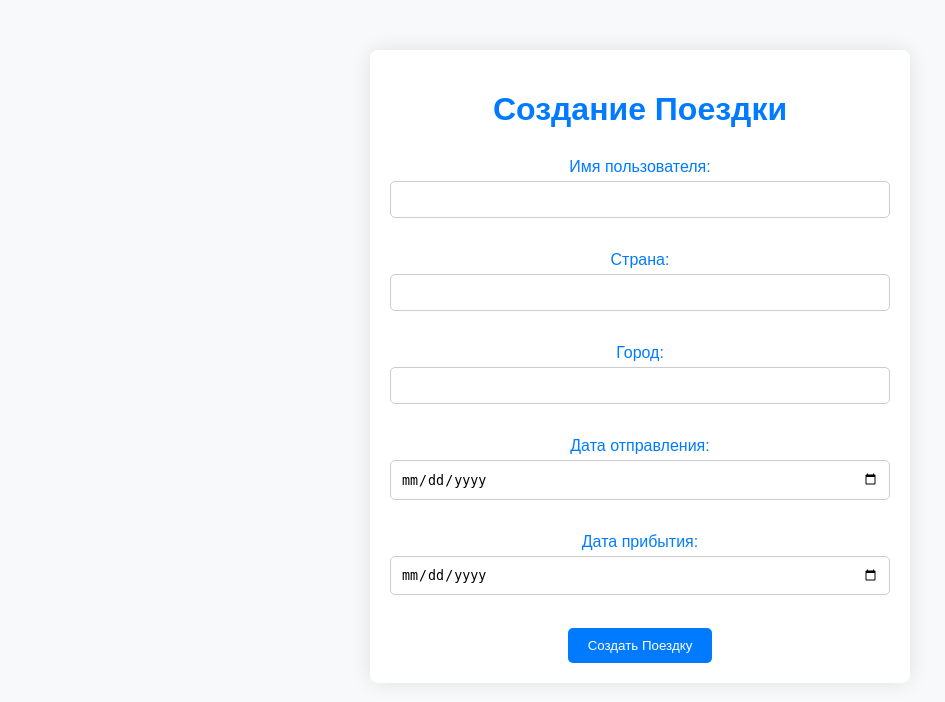
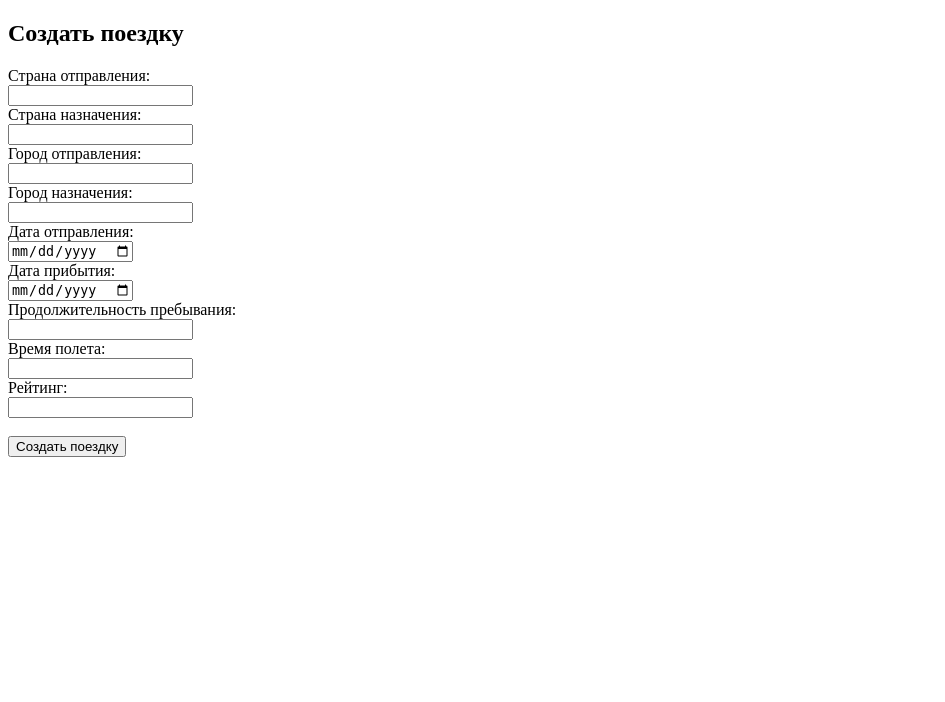
Before and after one commit to danxhuan/TeamLeapKeep, a Python web app: template templates/create_trip.html in a window 1280 px wide. Shown: the top 702 px of the page, without its empty margins (0-945 px from the left). Run offline with Jinja, Linux system fonts and the light colour scheme; the template is opened without the code that fills it, so the values that code supplies are empty.

Commit message:
Upd. html files
Изменение:
-Удалены стили из html файлов
-Изменена структура в create_trip.html
-Удалил кнопку регистрации в index.html
-Добавлена возможность зарегистрироваться в login.html

```diff
--- a/templates/create_trip.html
+++ b/templates/create_trip.html
@@ -3,79 +3,30 @@
 <head>
     <meta charset="UTF-8">
     <meta name="viewport" content="width=device-width, initial-scale=1.0">
-    <title>Создание Поездки</title>
-    <style>
-        body {
-            font-family: Arial, sans-serif;
-            background-color: #f8f9fa;
-            margin: 0;
-            padding: 0;
-        }
-        .container {
-            max-width: 500px;
-            margin: 50px auto;
-            padding: 20px;
-            background-color: #fff;
-            border-radius: 8px;
-            box-shadow: 0 0 20px rgba(0, 0, 0, 0.1);
-        }
-        h1 {
-            color: #007bff;
-            text-align: center;
-            margin-bottom: 30px;
-        }
-        form {
-            text-align: center;
-        }
-        label {
-            display: block;
-            color: #007bff;
-            margin-bottom: 5px;
-        }
-        input[type="text"],
-        input[type="date"] {
-            width: 100%;
-            padding: 10px;
-            margin-bottom: 15px;
-            border: 1px solid #ccc;
-            border-radius: 5px;
-            box-sizing: border-box;
-        }
-        button {
-            background-color: #007bff;
-            color: #fff;
-            border: none;
-            padding: 10px 20px;
-            border-radius: 5px;
-            cursor: pointer;
-            transition: background-color 0.3s ease;
-        }
-        button:hover {
-            background-color: #0056b3;
-        }
-    </style>
+    <title>Создать поездку</title>
 </head>
 <body>
-    <div class="container">
-        <h1>Создание Поездки</h1>
-        <form method="POST">
-            <label for="username">Имя пользователя:</label>
-            <input type="text" id="username" name="username" required><br><br>
-
-            <label for="country">Страна:</label>
-            <input type="text" id="country" name="country" required><br><br>
-
-            <label for="city">Город:</label>
-            <input type="text" id="city" name="city" required><br><br>
-
-            <label for="departure_date">Дата отправления:</label>
-            <input type="date" id="departure_date" name="departure_date" required><br><br>
-
-            <label for="arrival_date">Дата прибытия:</label>
-            <input type="date" id="arrival_date" name="arrival_date" required><br><br>
-
-            <button type="submit">Создать Поездку</button>
-        </form>
-    </div>
+    <h2>Создать поездку</h2>
+    <form action="/create_trip" method="post">
+        <label for="start_country">Страна отправления:</label><br>
+        <input type="text" id="start_country" name="start_country" required><br>
+        <label for="finish_country">Страна назначения:</label><br>
+        <input type="text" id="finish_country" name="finish_country" required><br>
+        <label for="start_city">Город отправления:</label><br>
+        <input type="text" id="start_city" name="start_city" required><br>
+        <label for="finish_city">Город назначения:</label><br>
+        <input type="text" id="finish_city" name="finish_city" required><br>
+        <label for="departure_date">Дата отправления:</label><br>
+        <input type="date" id="departure_date" name="departure_date" required><br>
+        <label for="arrival_date">Дата прибытия:</label><br>
+        <input type="date" id="arrival_date" name="arrival_date" required><br>
+        <label for="stay_time">Продолжительность пребывания:</label><br>
+        <input type="text" id="stay_time" name="stay_time" required><br>
+        <label for="flight_time">Время полета:</label><br>
+        <input type="text" id="flight_time" name="flight_time" required><br>
+        <label for="rating">Рейтинг:</label><br>
+        <input type="text" id="rating" name="rating" required><br><br>
+        <input type="submit" value="Создать поездку">
+    </form>
 </body>
 </html>
```
Also changed, not shown: templates/index.html (+0 -41 lines), templates/login.html (+1 -50 lines), templates/register.html (+0 -51 lines).
